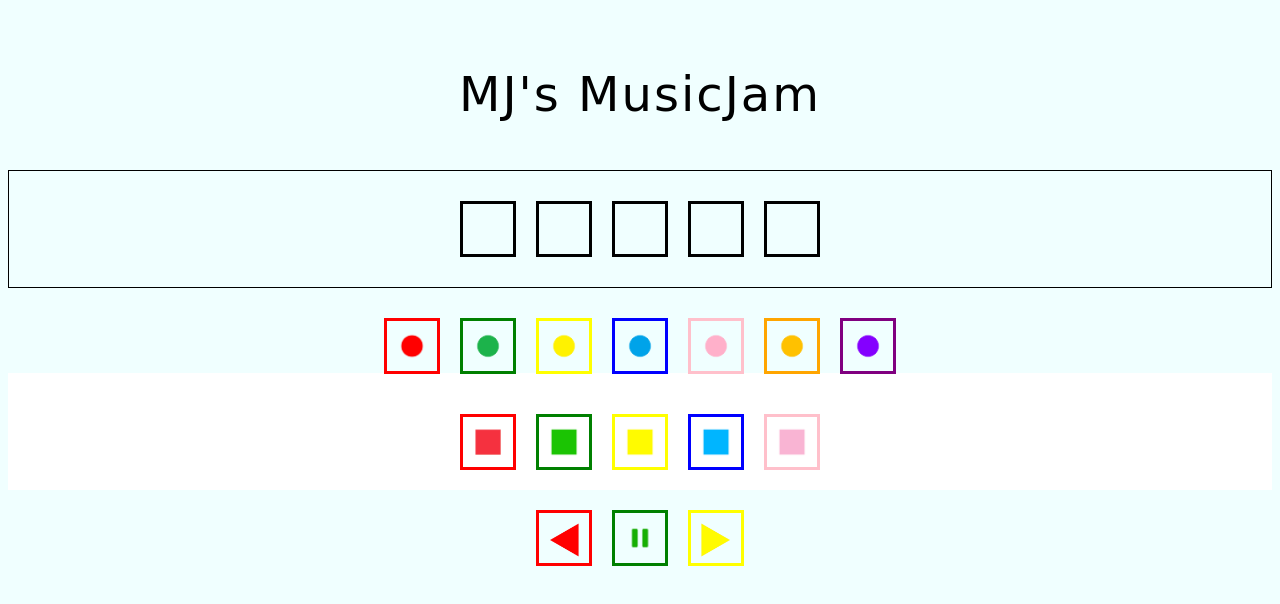
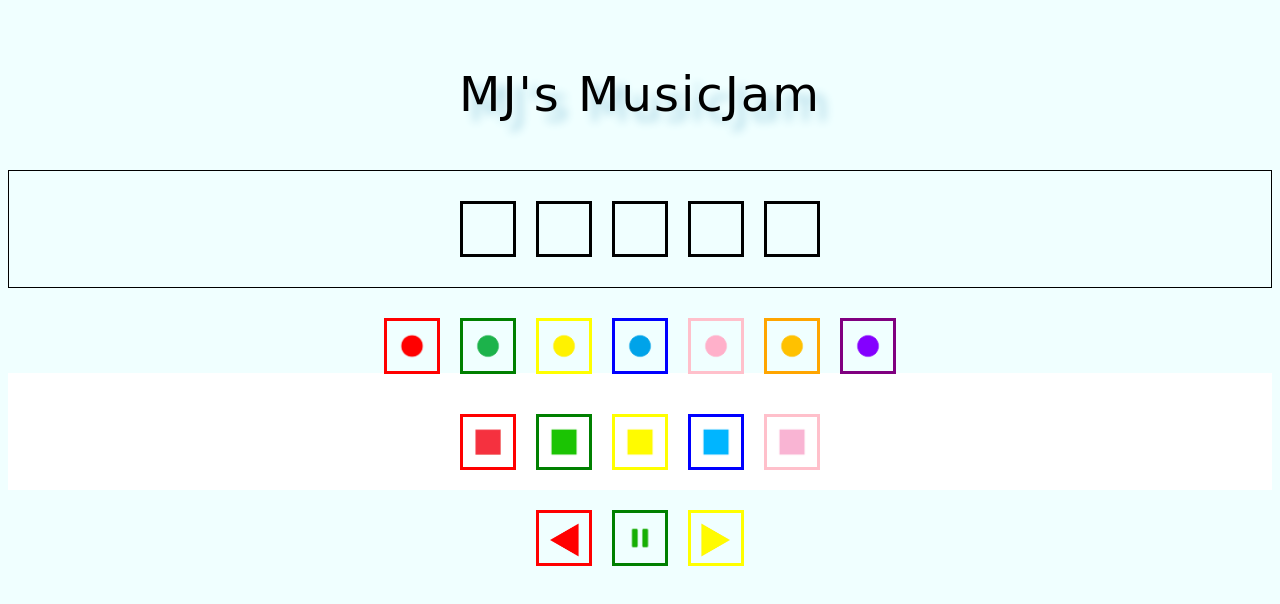
Before and after one commit to markuspalu/musicjam, a plain HTML site: page index.html in a window 1280 px wide. Drawn offline with Linux system fonts and the light colour scheme; a web font is replaced by a local one.

```diff
--- a/style.css
+++ b/style.css
@@ -14,6 +14,7 @@
     font-family: 'Tilt Warp', cursive;
     font-size: 3rem;
     letter-spacing: 2px;
+    text-shadow: 10px 10px 10px lightblue;
 }
 
 .mainRecs {
```
